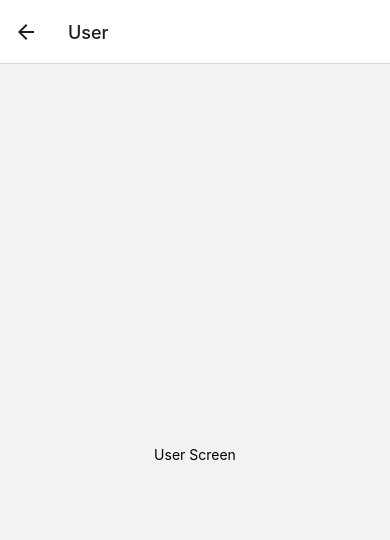
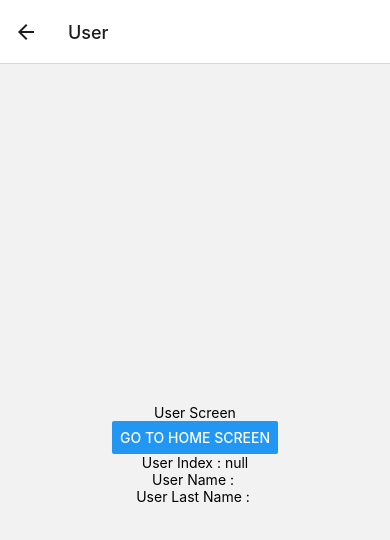
Before and after one commit to Skylar090807/react-navigation_01, a React Native app: screen /User in a window 390 px wide. Shown: the top 540 px of the page. Built offline with nearby package versions, Linux system fonts and the light colour scheme.

Commit message:
navigation  params를 route로 passing하기. (prop으로 데이터 전달하기)

```diff
--- a/src/Routes/stackNavigation.jsx
+++ b/src/Routes/stackNavigation.jsx
@@ -9,7 +9,7 @@ const Stack = createNativeStackNavigator()
 
 const StackNavigation = () => {
   return (
-    <Stack.Navigator>
+    <Stack.Navigator initialRouteName="Home">
       <Stack.Screen name="Home" component={Home} />
       <Stack.Screen name="User" component={User} />
     </Stack.Navigator>
--- a/src/Screens/home.jsx
+++ b/src/Screens/home.jsx
@@ -9,7 +9,11 @@ const Home = ({ navigation }) => {
       <Button
         title="Go To User Screen"
         onPress={() => {
-          navigation.navigate('User')
+          navigation.navigate('User', {
+            userIdx: 100,
+            userName: 'Skylar',
+            userLastName: 'Choe',
+          })
         }}
       />
     </Container>
--- a/src/Screens/user.jsx
+++ b/src/Screens/user.jsx
@@ -1,11 +1,25 @@
-import { StyleSheet, Text, View } from 'react-native'
+import { StyleSheet, Text, Button } from 'react-native'
 import React from 'react'
 import { Container } from '../../styles/style'
 
-const User = () => {
+const User = ({ navigation, route }) => {
+  const { params } = route
+  const userIdx = params ? params.userIdx : null
+  const userName = params ? params.userName : null
+  const userLastName = params ? params.userLastName : null
+
   return (
     <Container>
       <Text>User Screen</Text>
+      <Button
+        title="Go To Home Screen"
+        onPress={() => {
+          navigation.navigate('Home')
+        }}
+      />
+      <Text>User Index : {JSON.stringify(userIdx)}</Text>
+      <Text>User Name : {userName}</Text>
+      <Text>User Last Name : {userLastName}</Text>
     </Container>
   )
 }
```
